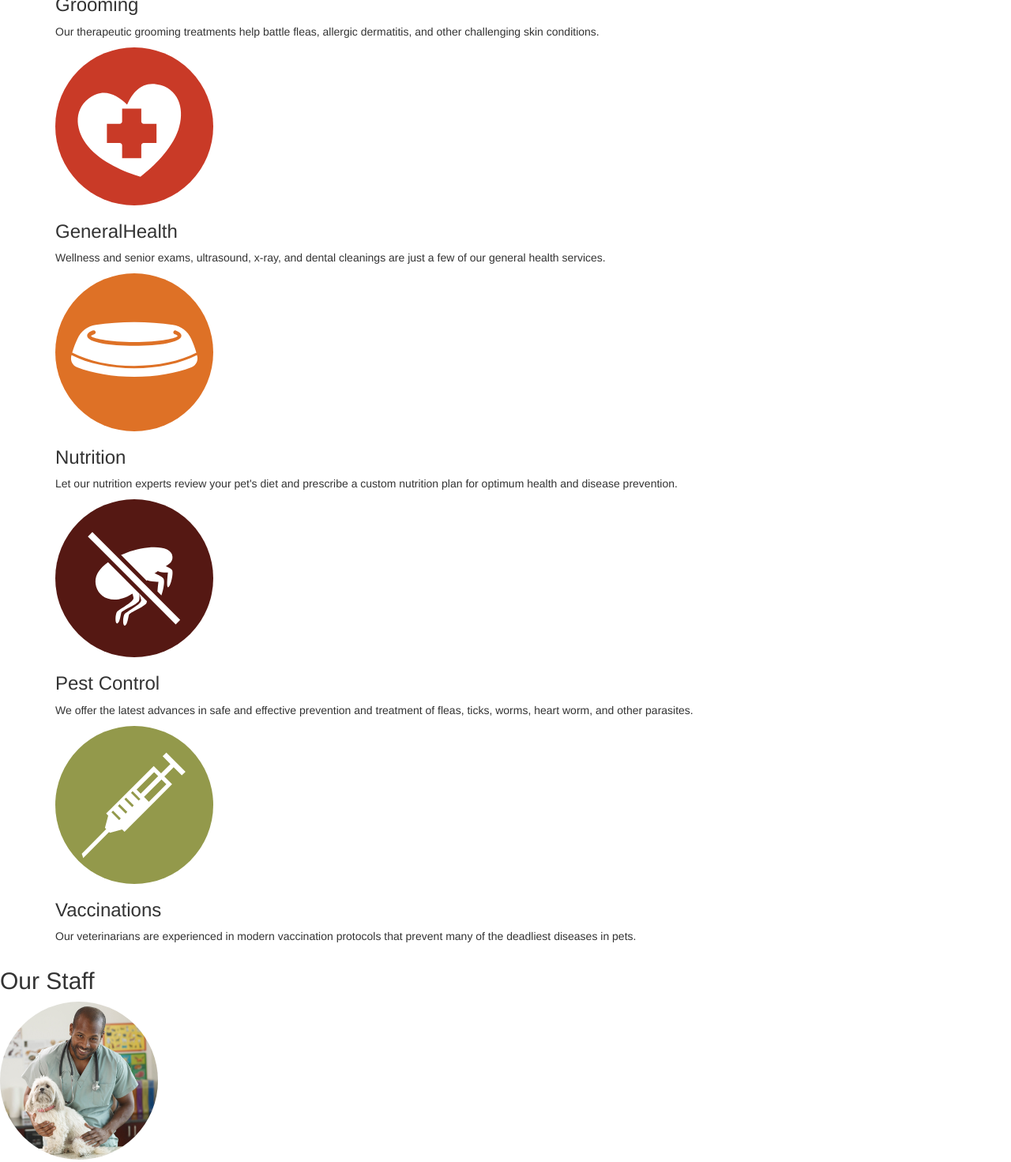
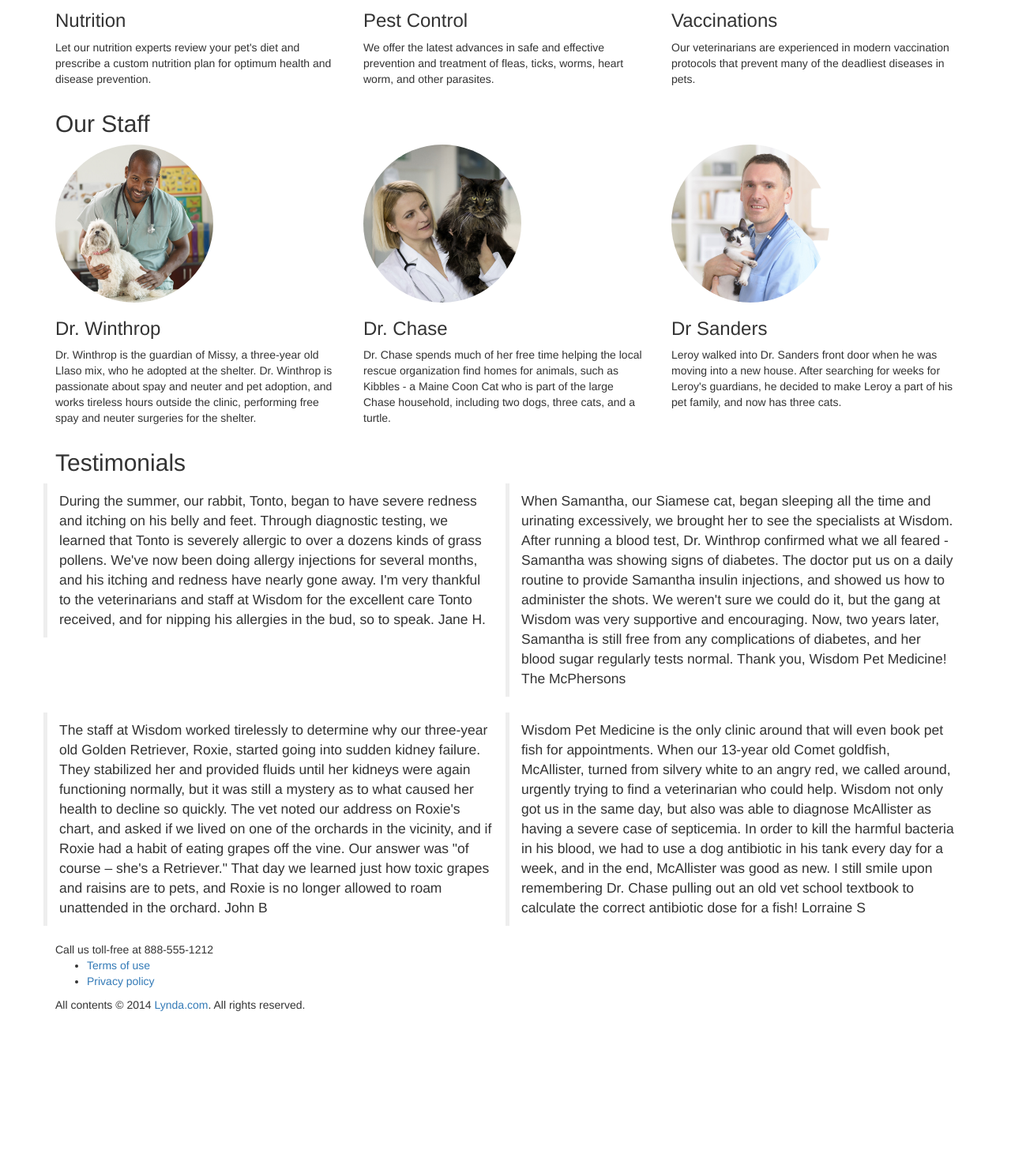
Before and after one commit to NemanjaMandic/bootstrap_single_page, a plain HTML site: page index.html in a window 1280 px wide. Shown: the part 1020-2491 px from the top of the page at 79% size. After the commit the page ends 2312 px from the top, so only its background shows below. Drawn offline with nearby package versions, Linux system fonts and the light colour scheme; a script that the page names is missing.

Commit message:
more Layouting

```diff
--- a/index.html
+++ b/index.html
@@ -45,73 +45,83 @@
   </div><!-- mission page -->
 
   <div class="page" id="services">
-  <div class="content container">
+   <div class="content container">
      <h2>Services</h2>
-     <article>
+     <div class="row">
+       <article class="service col-sm-4">
       <img class="icon" src="images/icon-exoticpets.svg" alt="Icon">
       <h3>Exotic Pets</h3>
       <p>We offer specialized care for reptiles, rodents, birds, and other exotic pets.</p>
     </article>
 
-    <article>
+    <article class="service col-sm-4">
       <img class="icon" src="images/icon-grooming.svg" alt="Icon">
       <h3>Grooming</h3>
       <p>Our therapeutic grooming treatments help battle fleas, allergic dermatitis, and other challenging skin conditions.</p>
     </article>
 
-    <article>
+    <article class="service col-sm-4">
       <img class="icon" src="images/icon-health.svg" alt="Icon">
       <h3>GeneralHealth</h3>
       <p>Wellness and senior exams, ultrasound, x-ray, and dental cleanings are just a few of our general health services.</p>
     </article>
 
-    <article>
+    <article class="service col-sm-4">
       <img class="icon" src="images/icon-nutrition.svg" alt="Icon">
       <h3>Nutrition</h3>
       <p>Let our nutrition experts review your pet's diet and prescribe a custom nutrition plan for optimum health and disease prevention.</p>
     </article>
 
-    <article>
+    <article class="service col-sm-4">
       <img class="icon" src="images/icon-pestcontrol.svg" alt="Icon">
       <h3>Pest Control</h3>
       <p>We offer the latest advances in safe and effective prevention and treatment of fleas, ticks, worms, heart worm, and other parasites.</p>
     </article>
 
-    <article>
+    <article class="service col-sm-4">
       <img class="icon" src="images/icon-vaccinations.svg" alt="Icon">
       <h3>Vaccinations</h3>
       <p>Our veterinarians are experienced in modern vaccination protocols that prevent many of the deadliest diseases in pets.</p>
     </article>
-  </div>
+     </div><!--row-->
+
+  </div><!--content container-->
 
 
   </div><!-- services page -->
 
   <div class="page" id="staff">
+  <div class="container">
     <h2 id="ourstaff">Our Staff</h2>
-
-    <div class="doctor">
+   <div class="row">
+     <div class="doctor col-sm-4">
       <img class="img-circle" src="images/doctor-winthrop.jpg" alt="Photo of Dr Sanders">
       <h3>Dr. Winthrop</h3>
       <p>Dr. Winthrop is the guardian of Missy, a three-year old Llaso mix, who he adopted at the shelter. Dr. Winthrop is passionate about spay and neuter and pet adoption, and works tireless hours outside the clinic, performing free spay and neuter surgeries for the shelter.</p>
     </div> <!-- doctor -->
 
-    <div class="doctor">
+    <div class="doctor col-sm-4">
       <img class="img-circle" src="images/doctor-chase.jpg"  alt="Photo of Dr Sanders">
       <h3>Dr. Chase</h3>
       <p>Dr. Chase spends much of her free time helping the local rescue organization find homes for animals, such as Kibbles - a Maine Coon Cat who is part of the large Chase household, including two dogs, three cats, and a turtle.</p>
     </div> <!-- doctor -->
 
-    <div class="doctor">
+    <div class="doctor col-sm-4">
       <img class="img-circle" src="images/doctor-sanders.jpg" alt="Photo of Dr Sanders">
       <h3>Dr Sanders</h3>
       <p>Leroy walked into Dr. Sanders front door when he was moving into a new house. After searching for weeks for Leroy's guardians, he decided to make Leroy a part of his pet family, and now has three cats.</p>
     </div> <!-- doctor -->
+   </div><!--row-->
+
+  </div><!--container-->
+
   </div><!-- staff page -->
 
   <div class="page" id="testimonials">
+  <div class="container">
     <h2>Testimonials</h2>
-    <blockquote id="janeh">
+    <div class="row">
+      <blockquote class="col-sm-6" id="janeh">
       <div class="quote">
         <span class="intro">During the summer, our rabbit, Tonto, began to have severe redness</span>
         <span class="more"> and itching on his belly and feet. Through diagnostic testing, we learned that Tonto is severely allergic to over a dozens kinds of grass pollens. We've now been doing allergy injections for several months, and his itching and redness have nearly gone away. I'm very thankful to the veterinarians and staff at Wisdom for the excellent care Tonto received, and for nipping his allergies in the bud, so to speak.</span>
@@ -119,7 +129,7 @@
       </div>
     </blockquote>
 
-    <blockquote id="mcphersons">
+    <blockquote class="col-sm-6" id="mcphersons">
       <div class="quote">
         <span class="intro">When Samantha, our Siamese cat, began sleeping all the time</span>
         <span class="more">and urinating excessively, we brought her to see the specialists at Wisdom. After running a blood test, Dr. Winthrop confirmed what we all feared - Samantha was showing signs of diabetes. The doctor put us on a daily routine to provide Samantha insulin injections, and showed us how to administer the shots. We weren't sure we could do it, but the gang at Wisdom was very supportive and encouraging. Now, two years later, Samantha is still free from any complications of diabetes, and her blood sugar regularly tests normal. Thank you, Wisdom Pet Medicine!</span>
@@ -127,7 +137,7 @@
       </div>
     </blockquote>
 
-    <blockquote id="johnb">
+    <blockquote class="col-sm-6" id="johnb">
       <div class="quote">
         <span class="intro">The staff at Wisdom worked tirelessly to determine why our three-year old</span>
         <span class="more">Golden Retriever, Roxie, started going into sudden kidney failure. They stabilized her and provided fluids until her kidneys were again functioning normally, but it was still a mystery as to what caused her health to decline so quickly. The vet noted our address on Roxie's chart, and asked if we lived on one of the orchards in the vicinity, and if Roxie had a habit of eating grapes off the vine. Our answer was "of course – she's a Retriever." That day we learned just how toxic grapes and raisins are to pets, and Roxie is no longer allowed to roam unattended in the orchard.</span>
@@ -135,18 +145,23 @@
       </div>
     </blockquote>
 
-    <blockquote id="lorraines">
+    <blockquote class="col-sm-6" id="lorraines">
       <div class="quote">
         <span class="intro">Wisdom Pet Medicine is the only clinic around that will even</span>
         <span class="more">book pet fish for appointments. When our 13-year old Comet goldfish, McAllister, turned from silvery white to an angry red, we called around, urgently trying to find a veterinarian who could help. Wisdom not only got us in the same day, but also was able to diagnose McAllister as having a severe case of septicemia. In order to kill the harmful bacteria in his blood, we had to use a dog antibiotic in his tank every day for a week, and in the end, McAllister was good as new. I still smile upon remembering Dr. Chase pulling out an old vet school textbook to calculate the correct antibiotic dose for a fish!</span>
         <span class="customer">Lorraine S</span>
       </div>
     </blockquote>
+    </div><!--row-->
+
+  </div><!--containe-->
+
   </div><!-- testimonials page -->
 </div><!-- main -->
 
 <footer>
-  <div>Call us toll-free at <span class="phone">888-555-1212</span></div>
+<div class="content container">
+<div>Call us toll-free at <span class="phone">888-555-1212</span></div>
   <nav>
     <ul>
       <li><a href="#">Terms of use</a></li>
@@ -154,6 +169,8 @@
     </ul>
   </nav>
   <p>All contents &copy; 2014 <a href="http://lynda.com">Lynda.com</a>. All rights reserved.</p>
+</div><!-- content container-->
+
 </footer>
 
 
```
